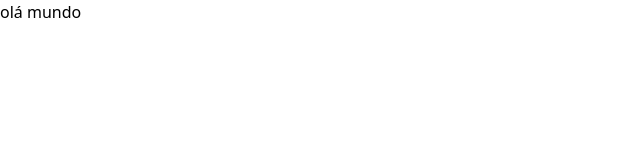
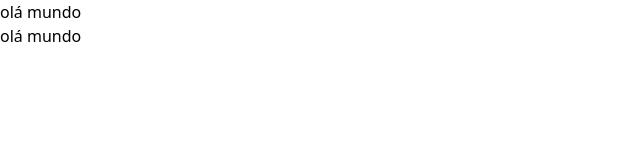
Before and after one commit to 1andersonmotta/reactNext, a Next.js app: page / in a window 1280 px wide. Shown: the top 160 px of the page, without its empty margins (0-640 px from the left). Built offline with nearby package versions, Linux system fonts and the light colour scheme.

Commit message:
add div2

```diff
--- a/src/pages/index.tsx
+++ b/src/pages/index.tsx
@@ -7,6 +7,7 @@ export default function Home() {
   return (
     <main>
       <div>olá mundo</div>
+      <div>olá mundo</div>
     </main>
   )
 }
```
